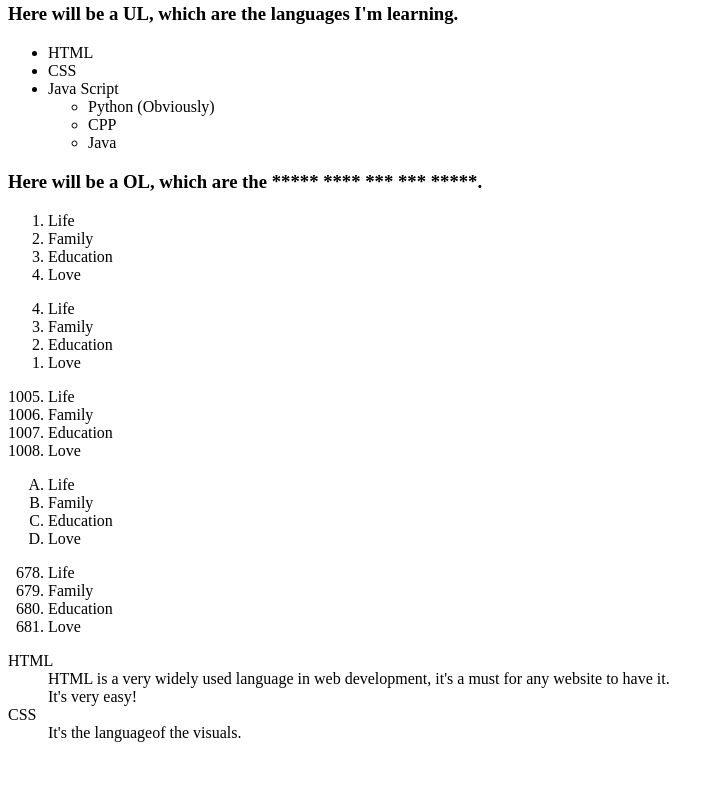
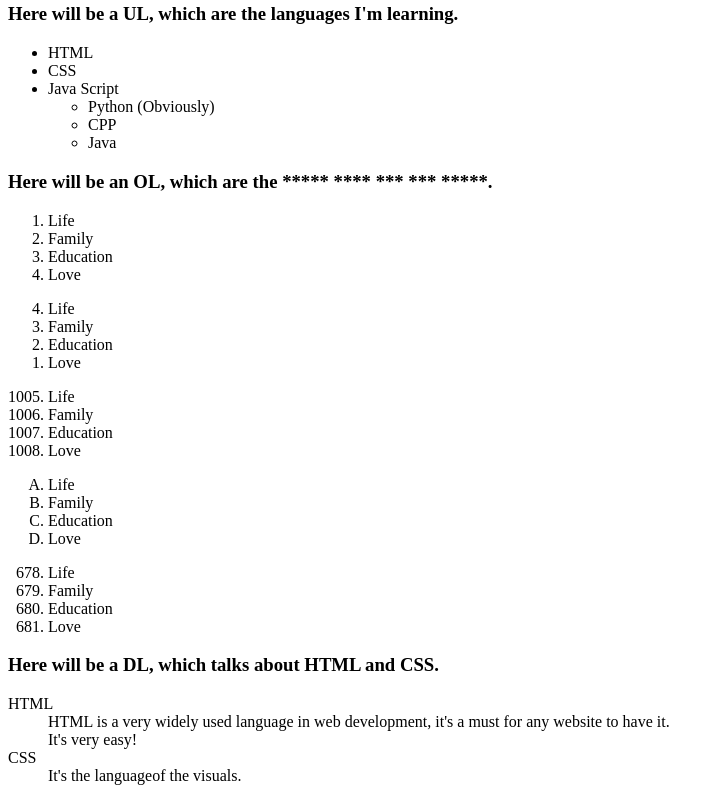
Before and after one commit to RavenTWS/P1.Test.github.io, a plain HTML site: page index.html in a window 1280 px wide. Shown: the part 792-1593 px from the top of the page, without its empty margins (0-724 px from the left). Before the commit the page ends 1550 px from the top, so only its background shows below. Drawn offline with Linux system fonts and the light colour scheme.

Commit message:
Added some stuff.

```diff
--- a/index.html
+++ b/index.html
@@ -56,7 +56,7 @@
     </ul>
 
     <!-- Heading 5 -->
-    <h3>Here will be a OL, which are the ***** **** *** *** *****.</h3>
+    <h3>Here will be an OL, which are the ***** **** *** *** *****.</h3>
 
     <!-- Orgainzed List 1 - Normal -->
     <ol>
@@ -98,6 +98,9 @@
         <li>Love</li>
     </ol>
 
+    <!-- Heading 6 -->
+    <h3>Here will be a DL, which talks about HTML and CSS.</h3>
+
     <!-- Description List 1 -->
     <dl>
         <dt>HTML</dt>
```
